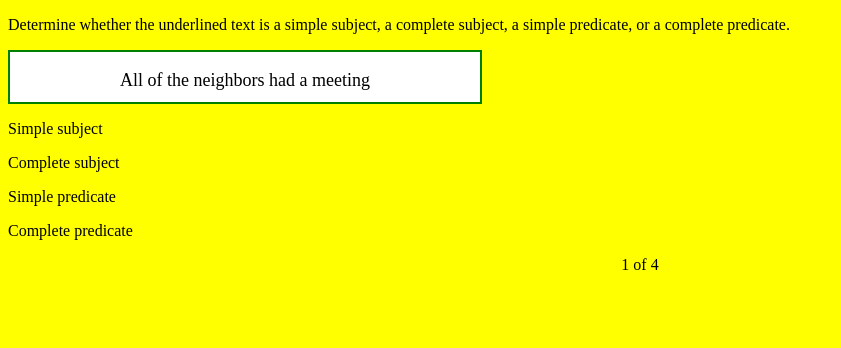
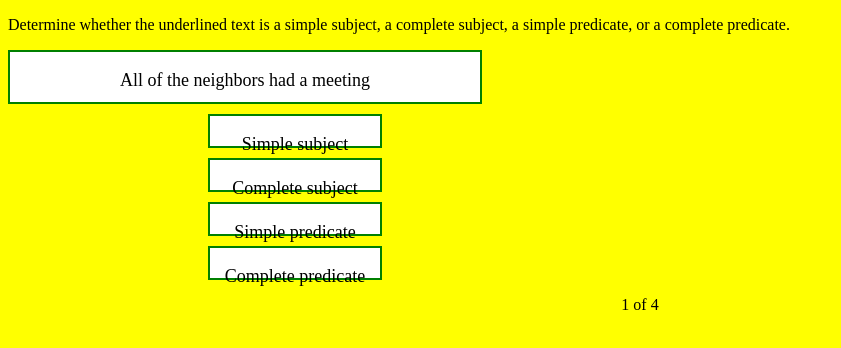
Before and after one commit to Nannapaneni/HTML-Tutorials, a plain HTML site: page Example1/index.html in a window 1280 px wide. Shown: the whole page, without its empty margins (0-841 px from the left). Drawn offline with Linux system fonts and the light colour scheme.

Commit message:
Updated .css

```diff
--- a/Example1/index.html
+++ b/Example1/index.html
@@ -5,7 +5,7 @@
 	<meta charset = "utf-8">
       <meta http-equiv = "X-UA-Compatible" content = "IE = edge">
       <meta name = "viewport" content = "width = device-width, initial-scale = 1">
-	<title></title>
+	<title> This is a page</title>
 </head>
 <body>
 <p id="footer">
@@ -15,16 +15,16 @@ Determine whether the underlined text is a simple subject, a complete subject, a
 <div id="box">
   <p>All of the neighbors had a meeting</p>
 </div>
-<div id="box1">
+<div class="box">
   <p>  Simple subject</p>
 </div>
-<div id="box1">
+<div class="box">
   <p> Complete subject</p>
 </div>
-<div id="box1">
+<div class="box">
   <p> Simple predicate</p>
 </div>
-<div id="box1">
+<div class="box">
   <p> Complete predicate</p>
 </div>
 
```
